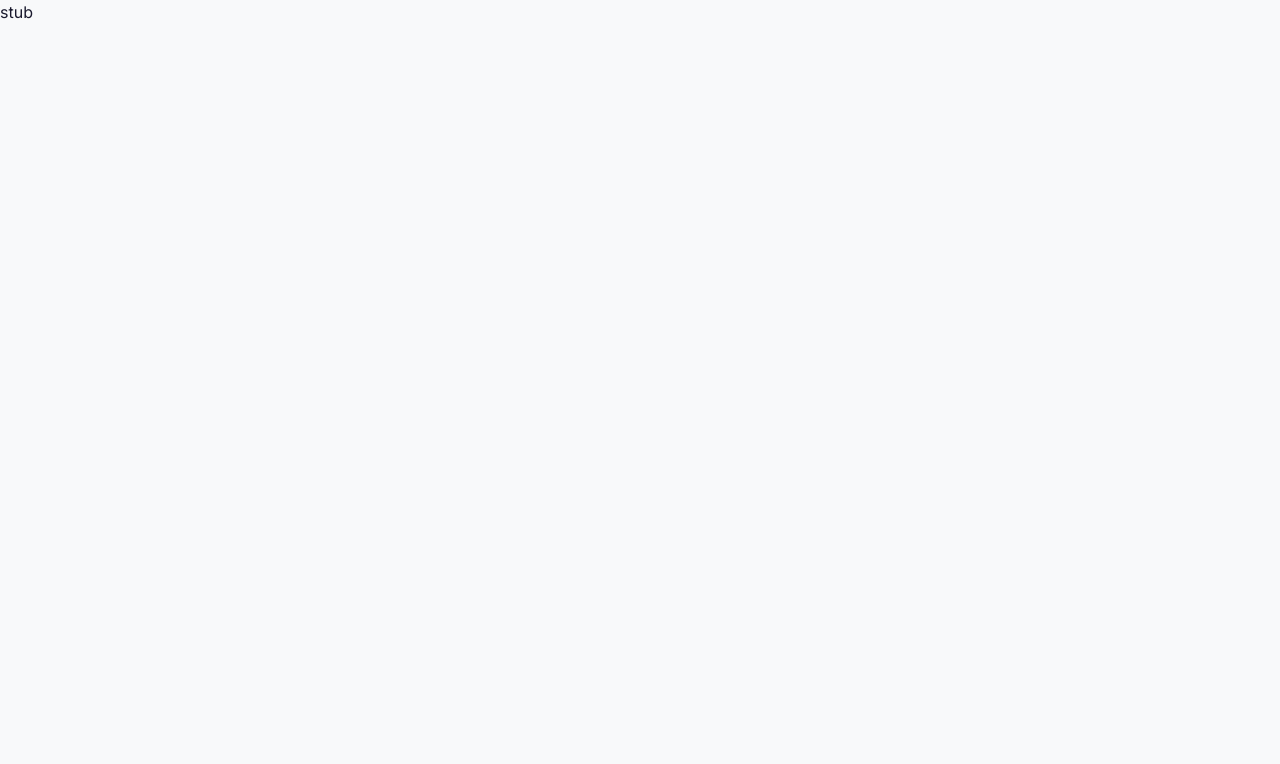
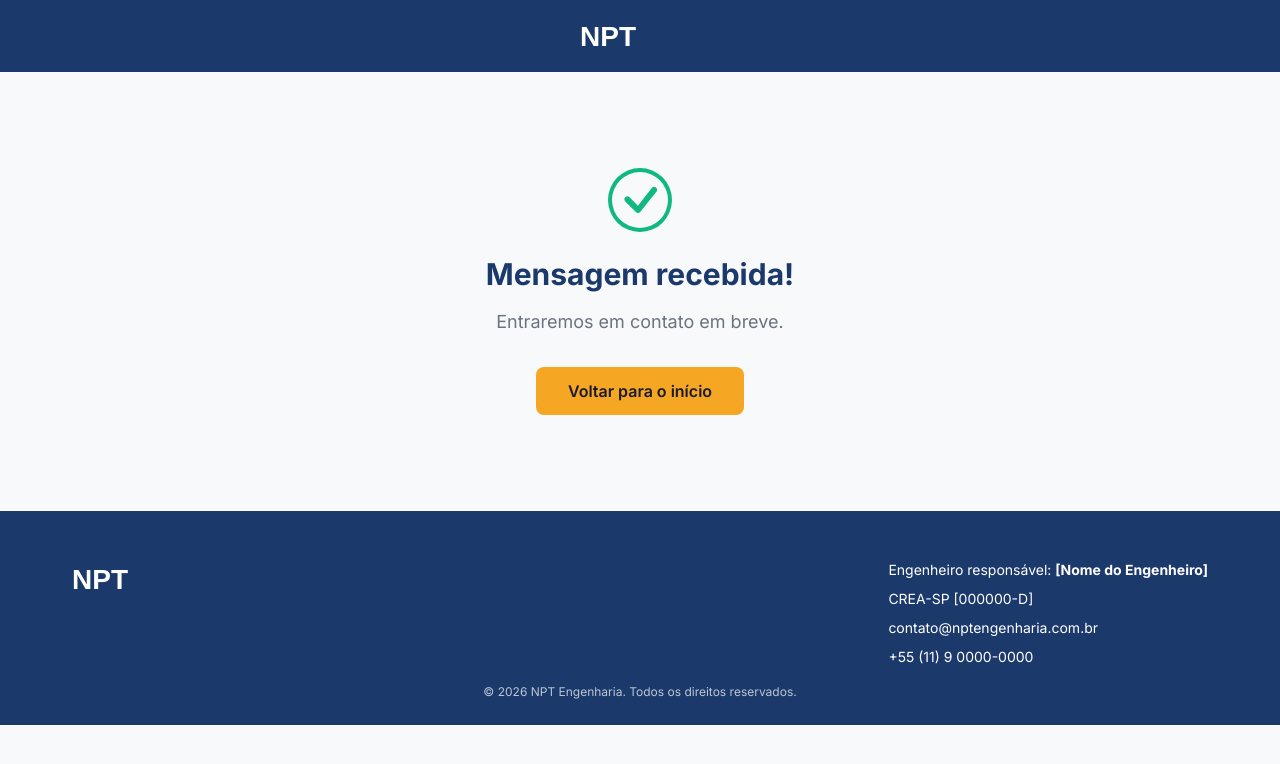
Before and after one commit to victoraldrighi/NPT-site, a website built with Vite: page obrigado/index.html in a window 1280 px wide. Built offline with nearby package versions, Linux system fonts and the light colour scheme.

Commit message:
feat(02-02): build /obrigado/ thank-you page with minimal header and CREA footer
- Replace stub obrigado/index.html with complete thank-you page
- Minimal header: logo only, no navigation (locked decision from CONTEXT.md)
- site-header--minimal modifier added to header.css
- Bootstrap Icons bi-check-circle SVG checkmark in green (color-feedback-success)
- Mensagem recebida heading, reassurance text, back link button
- Full footer with CREA-SP link (CRED-01 compliance)
- No nav element, no nav-toggle (confirmed 0 occurrences)

```diff
--- a/obrigado/index.html
+++ b/obrigado/index.html
@@ -7,7 +7,65 @@
   <link rel="icon" type="image/svg+xml" href="/favicon.svg" />
 </head>
 <body class="page-obrigado">
-  <p>stub</p>
+
+  <!-- Minimal header: logo only, NO nav -->
+  <header class="site-header site-header--minimal">
+    <div class="container">
+      <a href="/" class="site-logo" aria-label="NPT Engenharia — voltar para o início">
+        <svg viewBox="0 0 120 40" width="120" height="40" aria-hidden="true" focusable="false">
+          <text x="0" y="30" font-family="sans-serif" font-size="28" font-weight="700" fill="currentColor">NPT</text>
+        </svg>
+      </a>
+    </div>
+  </header>
+
+  <main class="obrigado-main">
+    <div class="container">
+      <!-- Bootstrap Icons bi-check-circle (MIT) -->
+      <svg xmlns="http://www.w3.org/2000/svg" width="64" height="64" fill="currentColor"
+           class="obrigado-icon" viewBox="0 0 16 16" aria-hidden="true" focusable="false">
+        <path d="M8 15A7 7 0 1 1 8 1a7 7 0 0 1 0 14m0 1A8 8 0 1 0 8 0a8 8 0 0 0 0 16"/>
+        <path d="m10.97 4.97-.02.022-3.473 4.425-2.093-2.094a.75.75 0 0 0-1.06 1.06L6.97 11.03a.75.75 0 0 0 1.079-.02l3.992-4.99a.75.75 0 0 0-1.071-1.05"/>
+      </svg>
+      <h1>Mensagem recebida!</h1>
+      <p>Entraremos em contato em breve.</p>
+      <a href="/" class="btn btn--primary">Voltar para o início</a>
+    </div>
+  </main>
+
+  <!-- Footer with CREA — CRED-01 requires CREA in footer on ALL pages -->
+  <footer class="site-footer" id="contato">
+    <div class="container site-footer__inner">
+      <div class="site-footer__brand">
+        <a href="/" class="site-logo" aria-label="NPT Engenharia — ir para o início">
+          <svg viewBox="0 0 120 40" width="120" height="40" aria-hidden="true" focusable="false">
+            <text x="0" y="30" font-family="sans-serif" font-size="28" font-weight="700" fill="currentColor">NPT</text>
+          </svg>
+        </a>
+      </div>
+      <div class="site-footer__info">
+        <p>
+          Engenheiro responsável: <strong>[Nome do Engenheiro]</strong>
+        </p>
+        <p>
+          <a
+            href="https://consultaprofissional.confea.org.br/"
+            target="_blank"
+            rel="noopener noreferrer"
+            aria-label="Verificar registro CREA-SP [000000-D] no portal CONFEA (abre em nova aba)"
+          >CREA-SP [000000-D]</a>
+        </p>
+        <p>
+          <a href="mailto:contato@nptengenharia.com.br">contato@nptengenharia.com.br</a>
+        </p>
+        <p>+55 (11) 9 0000-0000</p>
+      </div>
+    </div>
+    <div class="container">
+      <p class="site-footer__copy">&copy; 2026 NPT Engenharia. Todos os direitos reservados.</p>
+    </div>
+  </footer>
+
   <script type="module" src="/src/js/main.js"></script>
 </body>
 </html>
--- a/src/css/components/header.css
+++ b/src/css/components/header.css
@@ -108,6 +108,15 @@
   outline-offset: var(--space-1);
 }
 
+/* Minimal header — logo only, no navigation (e.g. /obrigado/ page) */
+.site-header--minimal .site-header__inner,
+.site-header--minimal .container {
+  display: flex;
+  justify-content: center;
+  padding-top: var(--space-4);
+  padding-bottom: var(--space-4);
+}
+
 /* Active page link highlight via body class */
 .page-home .nav-links a[href="/"],
 .page-sobre .nav-links a[href="/sobre/"] {
```
